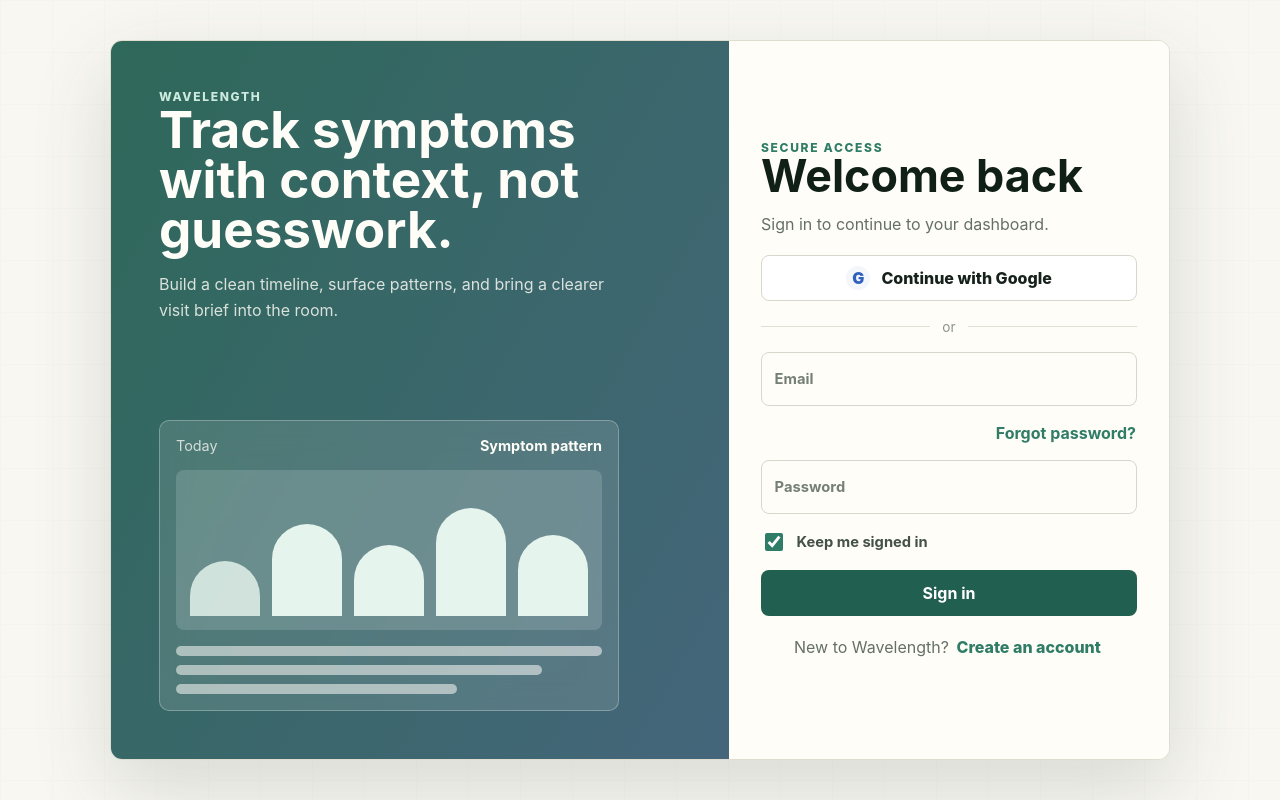
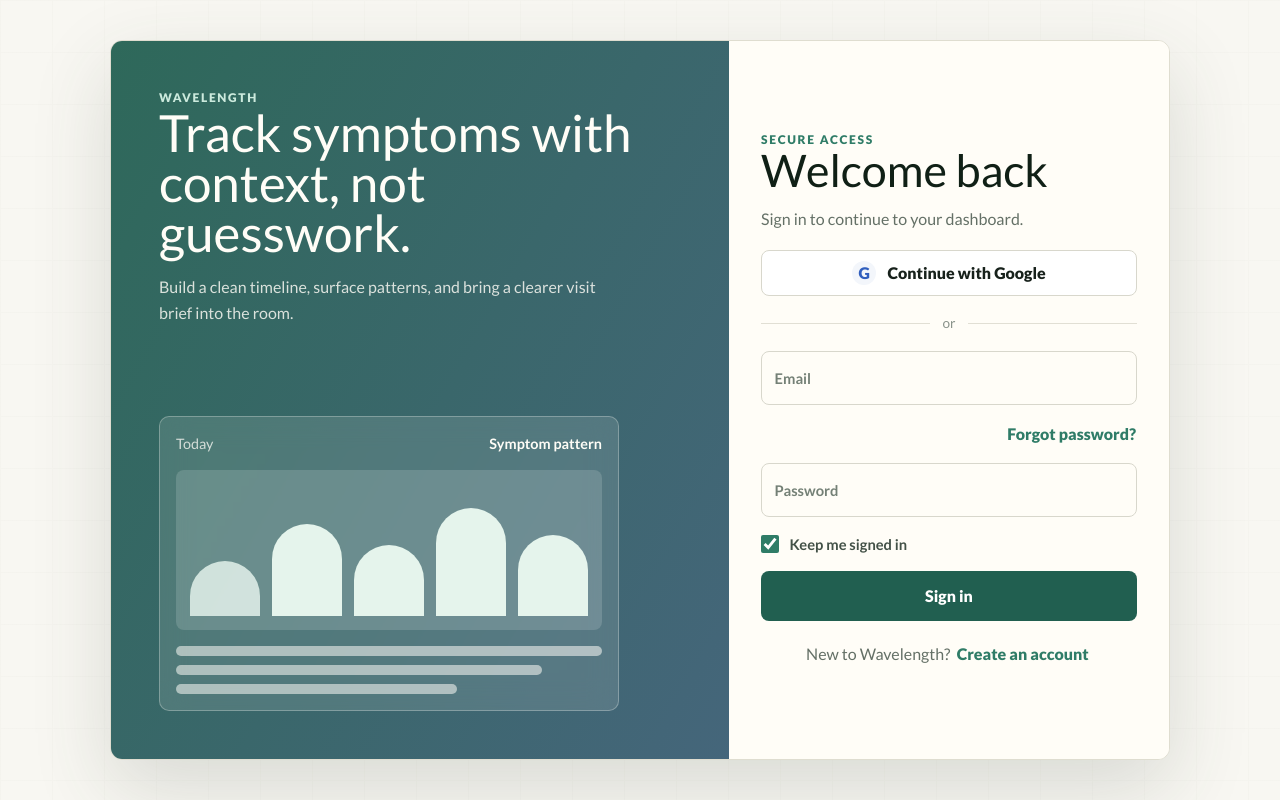
Before and after one commit to nidhivgandhi/Wavelength, a React (Vite) app: page / in a window 1280 px wide. Built offline with nearby package versions, Linux system fonts and the light colour scheme; no server answers.

Commit message:
Tailwind config implemented into index.css

```diff
--- a/src/index.css
+++ b/src/index.css
@@ -1,8 +1,11 @@
+@tailwind base;
+@tailwind components;
+@tailwind utilities;
+
 :root {
   color: #17211b;
   background: #f8f7f2;
-  font-family:
-    Inter, ui-sans-serif, system-ui, -apple-system, BlinkMacSystemFont, "Segoe UI", sans-serif;
+  font-family: Lato, ui-sans-serif, system-ui, -apple-system, BlinkMacSystemFont, "Segoe UI", sans-serif;
   font-synthesis: none;
   text-rendering: optimizeLegibility;
   -webkit-font-smoothing: antialiased;
--- a/tailwind.config.js
+++ b/tailwind.config.js
@@ -17,7 +17,7 @@
         },
         // Secondary/accent colors
         secondary: {
-          50: '#155a6b',
+          50: '#1f6475ff',
           100: '#3d8d9c',
           200: '#db8062ff',
           300: '#ecb64bff',
@@ -25,13 +25,13 @@
 
         // Custom app-specific colors
         background: {
-          light: '#...',
-          dark: '#...',
+          light: '#d9c0f3',
+          dark: '#684ea6',
         },
         text: {
-          primary: '#...',
-          secondary: '#...',
-          muted: '#...',
+          primary: '#daaaca',
+          secondary: '#fffbd6',
+          muted: '#9a6789ff',
         },
       },
       fontFamily: {
@@ -45,27 +45,36 @@
         sans: ['Lato', '-apple-system', 'BlinkMacSystemFont', 'sans-serif'],
       },
       fontSize: {
-        // Custom font sizes if needed
-        'display': ['...', { lineHeight: '...', letterSpacing: '...' }],
-        'h1': ['...', { lineHeight: '...', letterSpacing: '...' }],
-        'h2': ['...', { lineHeight: '...', letterSpacing: '...' }],
-        'h3': ['...', { lineHeight: '...', letterSpacing: '...' }],
-        'body-lg': ['...', { lineHeight: '...' }],
-        'body': ['...', { lineHeight: '...' }],
-        'body-sm': ['...', { lineHeight: '...' }],
+        // Mobile-optimized font sizes
+        'display': ['2.5rem', { lineHeight: '1.1', letterSpacing: '-0.02em' }], // 40px
+        'h1': ['2rem', { lineHeight: '1.2', letterSpacing: '-0.01em' }], // 32px
+        'h2': ['1.5rem', { lineHeight: '1.3', letterSpacing: '0' }], // 24px
+        'h3': ['1.25rem', { lineHeight: '1.4', letterSpacing: '0' }], // 20px
+        'body-lg': ['1.125rem', { lineHeight: '1.6' }], // 18px
+        'body': ['1rem', { lineHeight: '1.5' }], // 16px (base)
+        'body-sm': ['0.875rem', { lineHeight: '1.5' }], // 14px
+        'caption': ['0.75rem', { lineHeight: '1.4' }], // 12px
       },
       spacing: {
-        // Custom spacing values if needed
+        // Mobile-friendly touch targets and spacing
+        '18': '4.5rem', // 72px - good for touch targets
+        '22': '5.5rem', // 88px
       },
       borderRadius: {
-        // Custom border radius values
-        'card': '...',
-        'button': '...',
+        // Mobile app-friendly rounded corners
+        'card': '1rem', // 16px - cards
+        'button': '0.75rem', // 12px - buttons
+        'input': '0.5rem', // 8px - input fields
+        'full': '9999px', // pills/badges
       },
       boxShadow: {
-        // Custom shadows
-        'card': '...',
-        'button': '...',
+        // Subtle, mobile-appropriate shadows
+        'card': '0 2px 8px rgba(0, 0, 0, 0.08), 0 1px 2px rgba(0, 0, 0, 0.06)',
+        'card-hover': '0 4px 16px rgba(0, 0, 0, 0.12), 0 2px 4px rgba(0, 0, 0, 0.08)',
+        'button': '0 1px 3px rgba(0, 0, 0, 0.1)',
+        'button-hover': '0 2px 6px rgba(0, 0, 0, 0.15)',
+        'input-focus': '0 0 0 3px rgba(154, 103, 137, 0.2)', // using your primary-400 color
+        'modal': '0 8px 32px rgba(0, 0, 0, 0.16), 0 4px 8px rgba(0, 0, 0, 0.08)',
       },
     },
   },
```
Also changed, not shown: 1 other file (tests, documents, lock files or other folders).
